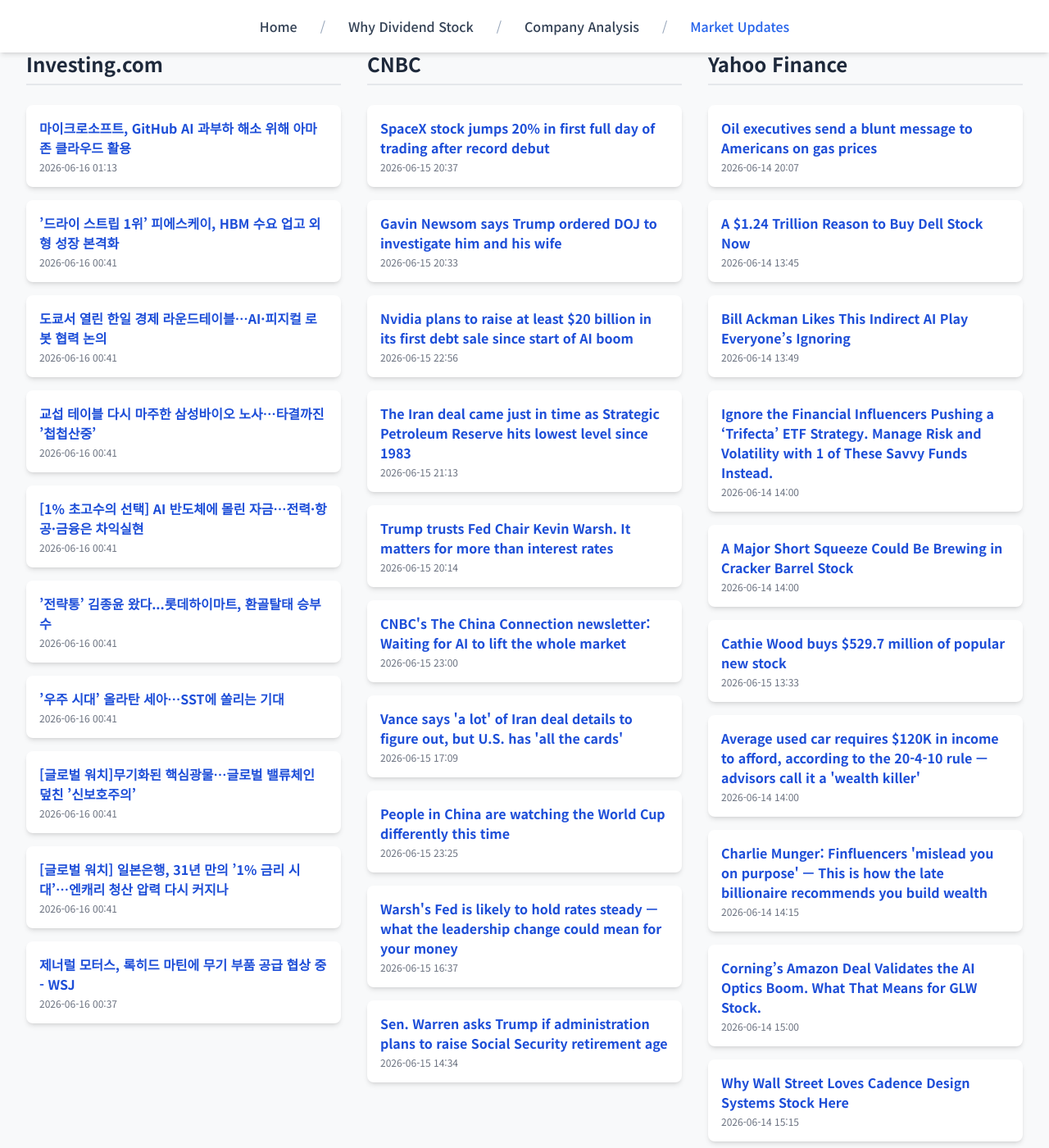
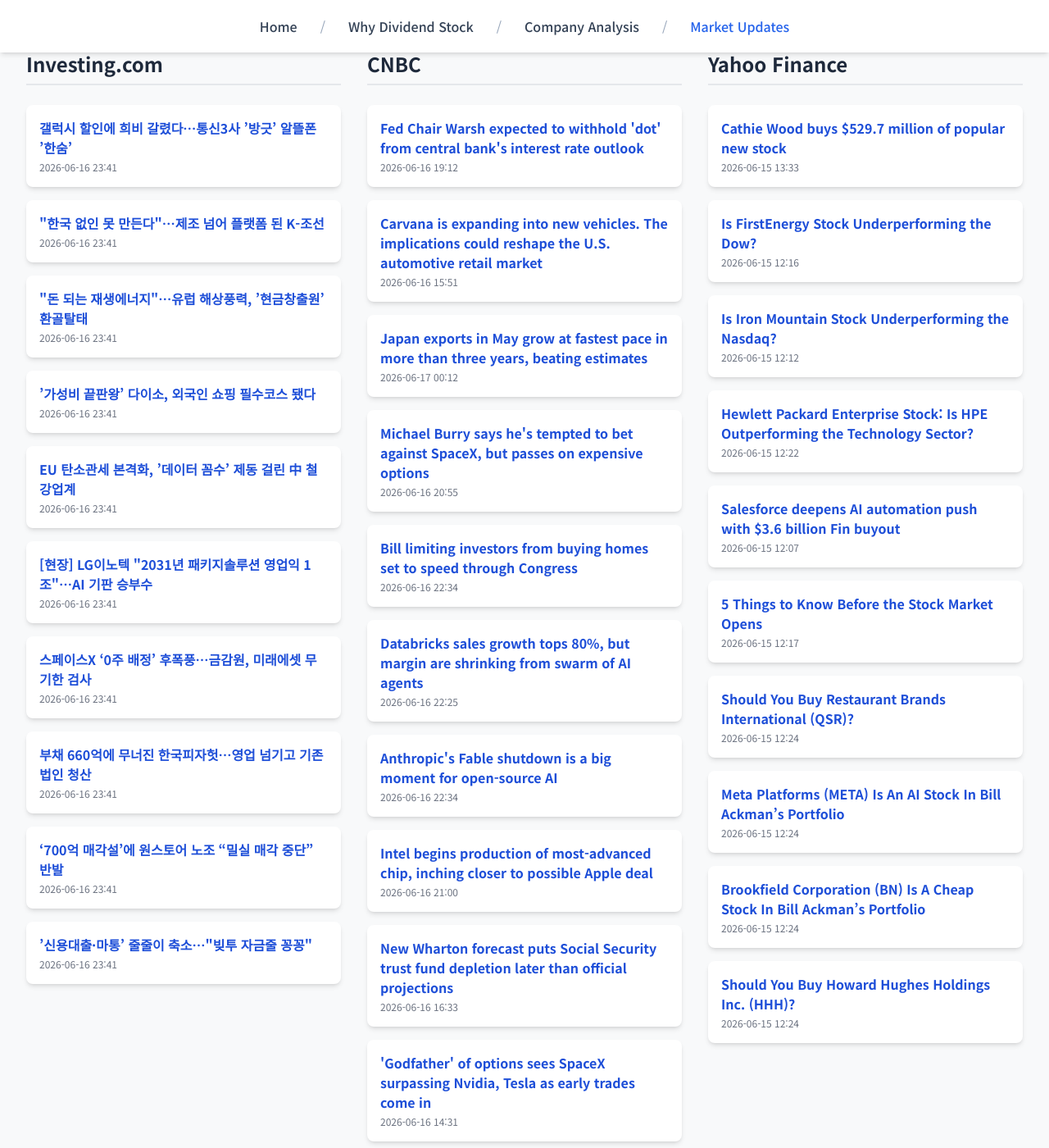
Before and after one commit to Kay-Hwang/my-company-analysis, a Jekyll site: the page built from market-updates.html, in a window 1280 px wide and 1400 px high, scrolled down 214 px. Shown: the whole window at 82% size. Built offline with Jekyll 4.4.1, drawn with Linux system fonts in a browser that asks for light colours; nearby versions of some CDN libraries; a script that is not in the unit is left out.

Commit message:
Update daily data

```diff
--- a/_data/latest_data.json
+++ b/_data/latest_data.json
@@ -1,161 +1,131 @@
 {
-  "lastUpdated": "2026년 06월 16일 10:40 KST",
+  "lastUpdated": "2026년 06월 17일 09:14 KST",
   "news": {
     "investing": [
       {
-        "title": "마이크로소프트, GitHub AI 과부하 해소 위해 아마존 클라우드 활용",
-        "link": "https://kr.investing.com/news/stock-market-news/article-1985401",
-        "pubDate": "2026-06-16 01:13:19",
-        "summary": "마이크로소프트, GitHub AI 과부하 해소 위해 아마존 클라우드 활용"
+        "title": "갤럭시 할인에 희비 갈렸다…통신3사 ’방긋’ 알뜰폰 ’한숨’",
+        "link": "https://kr.investing.com/news/stock-market-news/article-1986830",
+        "pubDate": "2026-06-16 23:41:32",
+        "summary": "갤럭시 할인에 희비 갈렸다…통신3사 ’방긋’ 알뜰폰 ’한숨’"
       },
       {
-        "title": "’드라이 스트립 1위’ 피에스케이, HBM 수요 업고 외형 성장 본격화",
-        "link": "https://kr.investing.com/news/stock-market-news/article-1985382",
-        "pubDate": "2026-06-16 00:41:28",
-        "summary": "’드라이 스트립 1위’ 피에스케이, HBM 수요 업고 외형 성장 본격화"
+        "title": "\"한국 없인 못 만든다\"…제조 넘어 플랫폼 된 K-조선",
+        "link": "https://kr.investing.com/news/stock-market-news/article-1986829",
+        "pubDate": "2026-06-16 23:41:32",
+        "summary": "\"한국 없인 못 만든다\"…제조 넘어 플랫폼 된 K-조선"
       },
       {
-        "title": "도쿄서 열린 한일 경제 라운드테이블…AI·피지컬 로봇 협력 논의",
-        "link": "https://kr.investing.com/news/stock-market-news/article-1985381",
-        "pubDate": "2026-06-16 00:41:28",
-        "summary": "도쿄서 열린 한일 경제 라운드테이블…AI·피지컬 로봇 협력 논의"
+        "title": "\"돈 되는 재생에너지\"…유럽 해상풍력, ’현금창출원’ 환골탈태",
+        "link": "https://kr.investing.com/news/stock-market-news/article-1986828",
+        "pubDate": "2026-06-16 23:41:32",
+        "summary": "\"돈 되는 재생에너지\"…유럽 해상풍력, ’현금창출원’ 환골탈태"
       },
       {
-        "title": "교섭 테이블 다시 마주한 삼성바이오 노사…타결까진 ’첩첩산중’",
-        "link": "https://kr.investing.com/news/stock-market-news/article-1985380",
-        "pubDate": "2026-06-16 00:41:28",
-        "summary": "교섭 테이블 다시 마주한 삼성바이오 노사…타결까진 ’첩첩산중’"
+        "title": "’가성비 끝판왕’ 다이소, 외국인 쇼핑 필수코스 됐다",
+        "link": "https://kr.investing.com/news/stock-market-news/article-1986827",
+        "pubDate": "2026-06-16 23:41:31",
+        "summary": "’가성비 끝판왕’ 다이소, 외국인 쇼핑 필수코스 됐다"
       },
       {
-        "title": "[1% 초고수의 선택] AI 반도체에 몰린 자금…전력·항공·금융은 차익실현",
-        "link": "https://kr.investing.com/news/stock-market-news/article-1985379",
-        "pubDate": "2026-06-16 00:41:27",
-        "summary": "[1% 초고수의 선택] AI 반도체에 몰린 자금…전력·항공·금융은 차익실현"
+        "title": "EU 탄소관세 본격화, ’데이터 꼼수’ 제동 걸린 中 철강업계",
+        "link": "https://kr.investing.com/news/stock-market-news/article-1986826",
+        "pubDate": "2026-06-16 23:41:31",
+        "summary": "EU 탄소관세 본격화, ’데이터 꼼수’ 제동 걸린 中 철강업계"
       },
       {
-        "title": "’전략통’ 김종윤 왔다...롯데하이마트, 환골탈태 승부수",
-        "link": "https://kr.investing.com/news/stock-market-news/article-1985378",
-        "pubDate": "2026-06-16 00:41:26",
-        "summary": "’전략통’ 김종윤 왔다...롯데하이마트, 환골탈태 승부수"
+        "title": "[현장] LG이노텍 \"2031년 패키지솔루션 영업익 1조\"…AI 기판 승부수",
+        "link": "https://kr.investing.com/news/stock-market-news/article-1986825",
+        "pubDate": "2026-06-16 23:41:31",
+        "summary": "[현장] LG이노텍 \"2031년 패키지솔루션 영업익 1조\"…AI 기판 승부수"
       },
       {
-        "title": "’우주 시대’ 올라탄 세아…SST에 쏠리는 기대",
-        "link": "https://kr.investing.com/news/stock-market-news/article-1985377",
-        "pubDate": "2026-06-16 00:41:26",
-        "summary": "’우주 시대’ 올라탄 세아…SST에 쏠리는 기대"
+        "title": "스페이스X ‘0주 배정’ 후폭풍…금감원, 미래에셋 무기한 검사",
+        "link": "https://kr.investing.com/news/stock-market-news/article-1986824",
+        "pubDate": "2026-06-16 23:41:30",
+        "summary": "스페이스X ‘0주 배정’ 후폭풍…금감원, 미래에셋 무기한 검사"
       },
       {
-        "title": "[글로벌 워치]무기화된 핵심광물…글로벌 밸류체인 덮친 ’신보호주의’",
-        "link": "https://kr.investing.com/news/stock-market-news/article-1985376",
-        "pubDate": "2026-06-16 00:41:26",
-        "summary": "[글로벌 워치]무기화된 핵심광물…글로벌 밸류체인 덮친 ’신보호주의’"
+        "title": "부채 660억에 무너진 한국피자헛…영업 넘기고 기존 법인 청산",
+        "link": "https://kr.investing.com/news/stock-market-news/article-1986823",
+        "pubDate": "2026-06-16 23:41:30",
+        "summary": "부채 660억에 무너진 한국피자헛…영업 넘기고 기존 법인 청산"
       },
       {
-        "title": "[글로벌 워치] 일본은행, 31년 만의 ’1% 금리 시대’…엔캐리 청산 압력 다시 커지나",
-        "link": "https://kr.investing.com/news/stock-market-news/article-1985375",
-        "pubDate": "2026-06-16 00:41:25",
-        "summary": "[글로벌 워치] 일본은행, 31년 만의 ’1% 금리 시대’…엔캐리 청산 압력 다시 커지나"
+        "title": "‘700억 매각설’에 원스토어 노조 “밀실 매각 중단” 반발",
+        "link": "https://kr.investing.com/news/stock-market-news/article-1986822",
+        "pubDate": "2026-06-16 23:41:30",
+        "summary": "‘700억 매각설’에 원스토어 노조 “밀실 매각 중단” 반발"
       },
       {
-        "title": "제너럴 모터스, 록히드 마틴에 무기 부품 공급 협상 중 - WSJ",
-        "link": "https://kr.investing.com/news/stock-market-news/article-1985368",
-        "pubDate": "2026-06-16 00:37:29",
-        "summary": "제너럴 모터스, 록히드 마틴에 무기 부품 공급 협상 중 - WSJ"
+        "title": "’신용대출·마통’ 줄줄이 축소…\"빚투 자금줄 꽁꽁\"",
+        "link": "https://kr.investing.com/news/stock-market-news/article-1986821",
+        "pubDate": "2026-06-16 23:41:29",
+        "summary": "’신용대출·마통’ 줄줄이 축소…\"빚투 자금줄 꽁꽁\""
       }
     ],
     "cnbc": [
       {
-        "title": "SpaceX stock jumps 20% in first full day of trading after record debut",
-        "link": "https://www.cnbc.com/2026/06/15/spacex-stock-record-ipo-debut.html",
-        "pubDate": "Mon, 15 Jun 2026 20:37:28 GMT",
-        "summary": "SpaceX is valued at over $2 trillion after its stock rallied on the first day of trading last week."
+        "title": "Fed Chair Warsh expected to withhold 'dot' from central bank's interest rate outlook",
+        "link": "https://www.cnbc.com/2026/06/16/fed-chair-warsh-expected-to-withhold-dot-from-central-banks-interest-rate-outlook.html",
+        "pubDate": "Tue, 16 Jun 2026 19:12:13 GMT",
+        "summary": "The central bank's Federal Open Market Committee is set to release its quarterly update of where individual officials expect interest rates to head."
       },
       {
-        "title": "Gavin Newsom says Trump ordered DOJ to investigate him and his wife",
-        "link": "https://www.cnbc.com/2026/06/15/gavin-newsom-trump-doj-investigation-california.html",
-        "pubDate": "Mon, 15 Jun 2026 20:33:06 GMT",
-        "summary": "California Gov. Newsom called President Donald Trump \"simply the most corrupt President in American history.\""
+        "title": "Carvana is expanding into new vehicles. The implications could reshape the U.S. automotive retail market",
+        "link": "https://www.cnbc.com/2026/06/16/carvana-new-cars-dealerships.html",
+        "pubDate": "Tue, 16 Jun 2026 15:51:53 GMT",
+        "summary": "Carvana has bought seven new vehicle franchises since last year that primarily sell Stellantis' Chrysler, Dodge, Jeep and Ram brands."
       },
       {
-        "title": "Nvidia plans to raise at least $20 billion in its first debt sale since start of AI boom",
-        "link": "https://www.cnbc.com/2026/06/15/nvidia-plans-to-raise-about-20-billion-first-debt-sale-in-ai-boom.html",
-        "pubDate": "Mon, 15 Jun 2026 22:56:16 GMT",
-        "summary": "Nvidia is set to raise capital in a debt sale for the first time since 2021, when the chipmaker was a fraction of its current size."
+        "title": "Japan exports in May grow at fastest pace in more than three years, beating estimates",
+        "link": "https://www.cnbc.com/2026/06/17/japan-trade-data-may-exports-imports.html",
+        "pubDate": "Wed, 17 Jun 2026 00:12:01 GMT",
+        "summary": "Japan's exports in May grew at their fastest pace since November 2022, boosted by robust demand for cars and semiconductors."
       },
       {
-        "title": "The Iran deal came just in time as Strategic Petroleum Reserve hits lowest level since 1983",
-        "link": "https://www.cnbc.com/2026/06/15/iran-deal-came-in-time-as-strategic-petroleum-reserve-hits-lowest-level-since-1983.html",
-        "pubDate": "Mon, 15 Jun 2026 21:13:48 GMT",
-        "summary": "Oil executives have warned that global inventories are rapidly depleting due to the supply disruption triggered by the Iran war."
+        "title": "Michael Burry says he's tempted to bet against SpaceX, but passes on expensive options",
+        "link": "https://www.cnbc.com/2026/06/16/michael-burry-says-hes-tempted-to-bet-against-spacex-but-passes-on-expensive-options.html",
+        "pubDate": "Tue, 16 Jun 2026 20:55:45 GMT",
+        "summary": "Burry argued the company's market capitalization had reached levels that dwarf many established businesses and fortunes."
       },
       {
-        "title": "Trump trusts Fed Chair Kevin Warsh. It matters for more than interest rates",
-        "link": "https://www.cnbc.com/2026/06/15/trump-warsh-fed-reshape.html",
-        "pubDate": "Mon, 15 Jun 2026 20:14:06 GMT",
-        "summary": "New Fed Chair Kevin Warsh is expected to hold interest rates steady this week, but President Donald Trump’s trust gives him room to pursue longer-term changes."
+        "title": "Bill limiting investors from buying homes set to speed through Congress",
+        "link": "https://www.cnbc.com/2026/06/16/housing-bill-limiting-investors-congress.html",
+        "pubDate": "Tue, 16 Jun 2026 22:34:21 GMT",
+        "summary": "Top lawmakers reached an agreement on a key housing bill that would limit investor ownership, clearing the way for passage through both chambers of Congress."
       },
       {
-        "title": "CNBC's The China Connection newsletter: Waiting for AI to lift the whole market",
-        "link": "https://www.cnbc.com/2026/06/15/cnbcs-the-china-connection-newsletter-hoping-ai-lifts-all-boats.html",
-        "pubDate": "Mon, 15 Jun 2026 23:00:01 GMT",
-        "summary": "China's economy sees a lift from artificial intelligence-related industries, while real estate and domestic demand remain lackluster."
+        "title": "Databricks sales growth tops 80%, but margin are shrinking from swarm of AI agents",
+        "link": "https://www.cnbc.com/2026/06/16/databricks-revenue-growth-tops-80percent-to-6point9-billion-annualized.html",
+        "pubDate": "Tue, 16 Jun 2026 22:25:28 GMT",
+        "summary": "Databricks is seeing higher growth as AI agents assist with data analysis, but all that activity is significantly increasing costs."
       },
       {
-        "title": "Vance says 'a lot' of Iran deal details to figure out, but U.S. has 'all the cards'",
-        "link": "https://www.cnbc.com/2026/06/15/vance-iran-deal-negotiations-nuclear.html",
-        "pubDate": "Mon, 15 Jun 2026 17:09:11 GMT",
-        "summary": "Vance on CNBC's \"Squawk Box\" expressed confidence that America has \"all the cards\" in subsequent talks with Iran."
+        "title": "Anthropic's Fable shutdown is a big moment for open-source AI",
+        "link": "https://www.cnbc.com/2026/06/16/anthropics-fable-shutdown-is-a-big-moment-for-open-source-ai.html",
+        "pubDate": "Tue, 16 Jun 2026 22:34:32 GMT",
+        "summary": "Anthropic’s Fable shutdown could boost open-source AI, but many of the models gaining traction are Chinese."
       },
       {
-        "title": "People in China are watching the World Cup differently this time",
-        "link": "https://www.cnbc.com/2026/06/16/people-in-china-are-watching-the-world-cup-differently-this-time.html",
-        "pubDate": "Mon, 15 Jun 2026 23:25:29 GMT",
-        "summary": "A 12-hour-plus time difference and various streaming options are influencing how people in China watch the World Cup."
+        "title": "Intel begins production of most-advanced chip, inching closer to possible Apple deal",
+        "link": "https://www.cnbc.com/2026/06/16/intel-begins-production-of-18a-p-inches-closer-to-possible-apple-deal.html",
+        "pubDate": "Tue, 16 Jun 2026 21:00:02 GMT",
+        "summary": "Intel is entering production of 18A-P, its most-advanced chip node that could be the target of a coming deal with Apple"
       },
       {
-        "title": "Warsh's Fed is likely to hold rates steady — what the leadership change could mean for your money",
-        "link": "https://www.cnbc.com/2026/06/15/warsh-fed-interest-rates.html",
-        "pubDate": "Mon, 15 Jun 2026 16:37:28 GMT",
-        "summary": "The Federal Reserve's June meeting, the first helmed by new Fed Chair Kevin Warsh, may impact many consumer borrowing and savings rates down the road."
+        "title": "New Wharton forecast puts Social Security trust fund depletion later than official projections",
+        "link": "https://www.cnbc.com/2026/06/16/social-security-trust-funds-wharton-analysis.html",
+        "pubDate": "Tue, 16 Jun 2026 16:33:40 GMT",
+        "summary": "Social Security's retirement trust fund may dry up in February 2033, according to a new report from the Penn Wharton Budget Model shared exclusively with CNBC."
       },
       {
-        "title": "Sen. Warren asks Trump if administration plans to raise Social Security retirement age",
-        "link": "https://www.cnbc.com/2026/06/15/warren-trump-social-security-retirement-age.html",
-        "pubDate": "Mon, 15 Jun 2026 14:34:46 GMT",
-        "summary": "In a new letter to President Donald Trump, Sen. Elizabeth Warren, D-Mass., asks what the administration's plans are for Social Security reform."
+        "title": "'Godfather' of options sees SpaceX surpassing Nvidia, Tesla as early trades come in",
+        "link": "https://www.cnbc.com/2026/06/16/godfather-of-options-sees-spacex-surpassing-nvidia-tesla-as-early-trades-come-in.html",
+        "pubDate": "Tue, 16 Jun 2026 14:31:44 GMT",
+        "summary": "SpaceX options are officially listed, and they're off to the races."
       }
     ],
     "yahoo": [
-      {
-        "title": "Oil executives send a blunt message to Americans on gas prices",
-        "link": "https://finance.yahoo.com/sectors/energy/articles/oil-executives-send-blunt-message-200700286.html",
-        "pubDate": "2026-06-14T20:07:00Z",
-        "summary": "Oil executives send a blunt message to Americans on gas prices"
-      },
-      {
-        "title": "A $1.24 Trillion Reason to Buy Dell Stock Now",
-        "link": "https://finance.yahoo.com/markets/stocks/articles/1-24-trillion-reason-buy-134501418.html",
-        "pubDate": "2026-06-14T13:45:01Z",
-        "summary": "A $1.24 Trillion Reason to Buy Dell Stock Now"
-      },
-      {
-        "title": "Bill Ackman Likes This Indirect AI Play Everyone’s Ignoring",
-        "link": "https://finance.yahoo.com/markets/stocks/articles/bill-ackman-likes-indirect-ai-134946464.html",
-        "pubDate": "2026-06-14T13:49:46Z",
-        "summary": "Bill Ackman Likes This Indirect AI Play Everyone’s Ignoring"
-      },
-      {
-        "title": "Ignore the Financial Influencers Pushing a ‘Trifecta’ ETF Strategy. Manage Risk and Volatility with 1 of These Savvy Funds Instead.",
-        "link": "https://finance.yahoo.com/markets/options/articles/ignore-financial-influencers-pushing-trifecta-140002297.html",
-        "pubDate": "2026-06-14T14:00:02Z",
-        "summary": "Ignore the Financial Influencers Pushing a ‘Trifecta’ ETF Strategy. Manage Risk and Volatility with 1 of These Savvy Funds Instead."
-      },
-      {
-        "title": "A Major Short Squeeze Could Be Brewing in Cracker Barrel Stock",
-        "link": "https://finance.yahoo.com/markets/stocks/articles/major-short-squeeze-could-brewing-140002765.html",
-        "pubDate": "2026-06-14T14:00:02Z",
-        "summary": "A Major Short Squeeze Could Be Brewing in Cracker Barrel Stock"
-      },
       {
         "title": "Cathie Wood buys $529.7 million of popular new stock",
         "link": "https://finance.yahoo.com/markets/stocks/articles/cathie-wood-buys-529-7-133300502.html",
@@ -163,28 +133,58 @@
         "summary": "Cathie Wood buys $529.7 million of popular new stock"
       },
       {
-        "title": "Average used car requires $120K in income to afford, according to the 20-4-10 rule — advisors call it a 'wealth killer'",
-        "link": "https://finance.yahoo.com/markets/stocks/articles/average-used-car-requires-120k-140000054.html",
-        "pubDate": "2026-06-14T14:00:00Z",
-        "summary": "Average used car requires $120K in income to afford, according to the 20-4-10 rule — advisors call it a 'wealth killer'"
+        "title": "Is FirstEnergy Stock Underperforming the Dow?",
+        "link": "https://finance.yahoo.com/markets/stocks/articles/firstenergy-stock-underperforming-dow-121616169.html",
+        "pubDate": "2026-06-15T12:16:16Z",
+        "summary": "Is FirstEnergy Stock Underperforming the Dow?"
       },
       {
-        "title": "Charlie Munger: Finfluencers 'mislead you on purpose' — This is how the late billionaire recommends you build wealth",
-        "link": "https://finance.yahoo.com/markets/stocks/articles/charlie-munger-finfluencers-mislead-purpose-141500769.html",
-        "pubDate": "2026-06-14T14:15:00Z",
-        "summary": "Charlie Munger: Finfluencers 'mislead you on purpose' — This is how the late billionaire recommends you build wealth"
+        "title": "Is Iron Mountain Stock Underperforming the Nasdaq?",
+        "link": "https://finance.yahoo.com/markets/stocks/articles/iron-mountain-stock-underperforming-nasdaq-121218171.html",
+        "pubDate": "2026-06-15T12:12:18Z",
+        "summary": "Is Iron Mountain Stock Underperforming the Nasdaq?"
       },
       {
-        "title": "Corning’s Amazon Deal Validates the AI Optics Boom. What That Means for GLW Stock.",
-        "link": "https://finance.yahoo.com/markets/stocks/articles/corning-amazon-deal-validates-ai-150002739.html",
-        "pubDate": "2026-06-14T15:00:02Z",
-        "summary": "Corning’s Amazon Deal Validates the AI Optics Boom. What That Means for GLW Stock."
+        "title": "Hewlett Packard Enterprise Stock: Is HPE Outperforming the Technology Sector?",
+        "link": "https://finance.yahoo.com/markets/stocks/articles/hewlett-packard-enterprise-stock-hpe-122222882.html",
+        "pubDate": "2026-06-15T12:22:22Z",
+        "summary": "Hewlett Packard Enterprise Stock: Is HPE Outperforming the Technology Sector?"
       },
       {
-        "title": "Why Wall Street Loves Cadence Design Systems Stock Here",
-        "link": "https://finance.yahoo.com/markets/stocks/articles/why-wall-street-loves-cadence-151502084.html",
-        "pubDate": "2026-06-14T15:15:02Z",
-        "summary": "Why Wall Street Loves Cadence Design Systems Stock Here"
+        "title": "Salesforce deepens AI automation push with $3.6 billion Fin buyout",
+        "link": "https://finance.yahoo.com/sectors/technology/articles/salesforce-buy-ai-agent-platform-120736363.html",
+        "pubDate": "2026-06-15T12:07:36Z",
+        "summary": "Salesforce deepens AI automation push with $3.6 billion Fin buyout"
+      },
+      {
+        "title": "5 Things to Know Before the Stock Market Opens",
+        "link": "https://finance.yahoo.com/markets/stocks/articles/5-things-know-stock-market-121755768.html",
+        "pubDate": "2026-06-15T12:17:55Z",
+        "summary": "5 Things to Know Before the Stock Market Opens"
+      },
+      {
+        "title": "Should You Buy Restaurant Brands International (QSR)?",
+        "link": "https://finance.yahoo.com/markets/stocks/articles/buy-restaurant-brands-international-qsr-122438848.html",
+        "pubDate": "2026-06-15T12:24:38Z",
+        "summary": "Should You Buy Restaurant Brands International (QSR)?"
+      },
+      {
+        "title": "Meta Platforms (META) Is An AI Stock In Bill Ackman’s Portfolio",
+        "link": "https://finance.yahoo.com/markets/stocks/articles/meta-platforms-meta-ai-stock-122432420.html",
+        "pubDate": "2026-06-15T12:24:32Z",
+        "summary": "Meta Platforms (META) Is An AI Stock In Bill Ackman’s Portfolio"
+      },
+      {
+        "title": "Brookfield Corporation (BN) Is A Cheap Stock In Bill Ackman’s Portfolio",
+        "link": "https://finance.yahoo.com/markets/stocks/articles/brookfield-corporation-bn-cheap-stock-122442445.html",
+        "pubDate": "2026-06-15T12:24:42Z",
+        "summary": "Brookfield Corporation (BN) Is A Cheap Stock In Bill Ackman’s Portfolio"
+      },
+      {
+        "title": "Should You Buy Howard Hughes Holdings Inc. (HHH)?",
+        "link": "https://finance.yahoo.com/markets/stocks/articles/buy-howard-hughes-holdings-inc-122457106.html",
+        "pubDate": "2026-06-15T12:24:57Z",
+        "summary": "Should You Buy Howard Hughes Holdings Inc. (HHH)?"
       }
     ]
   }
```
